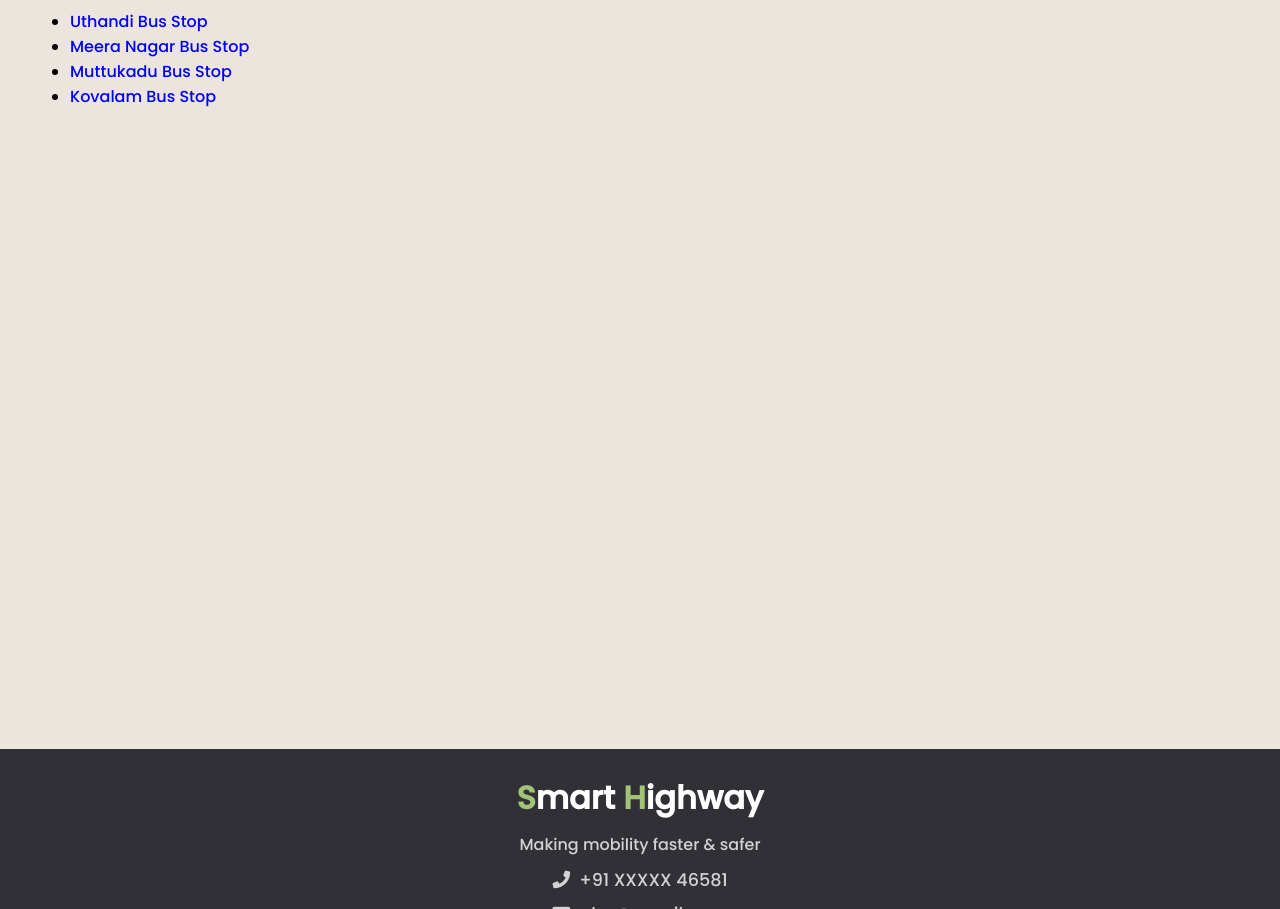
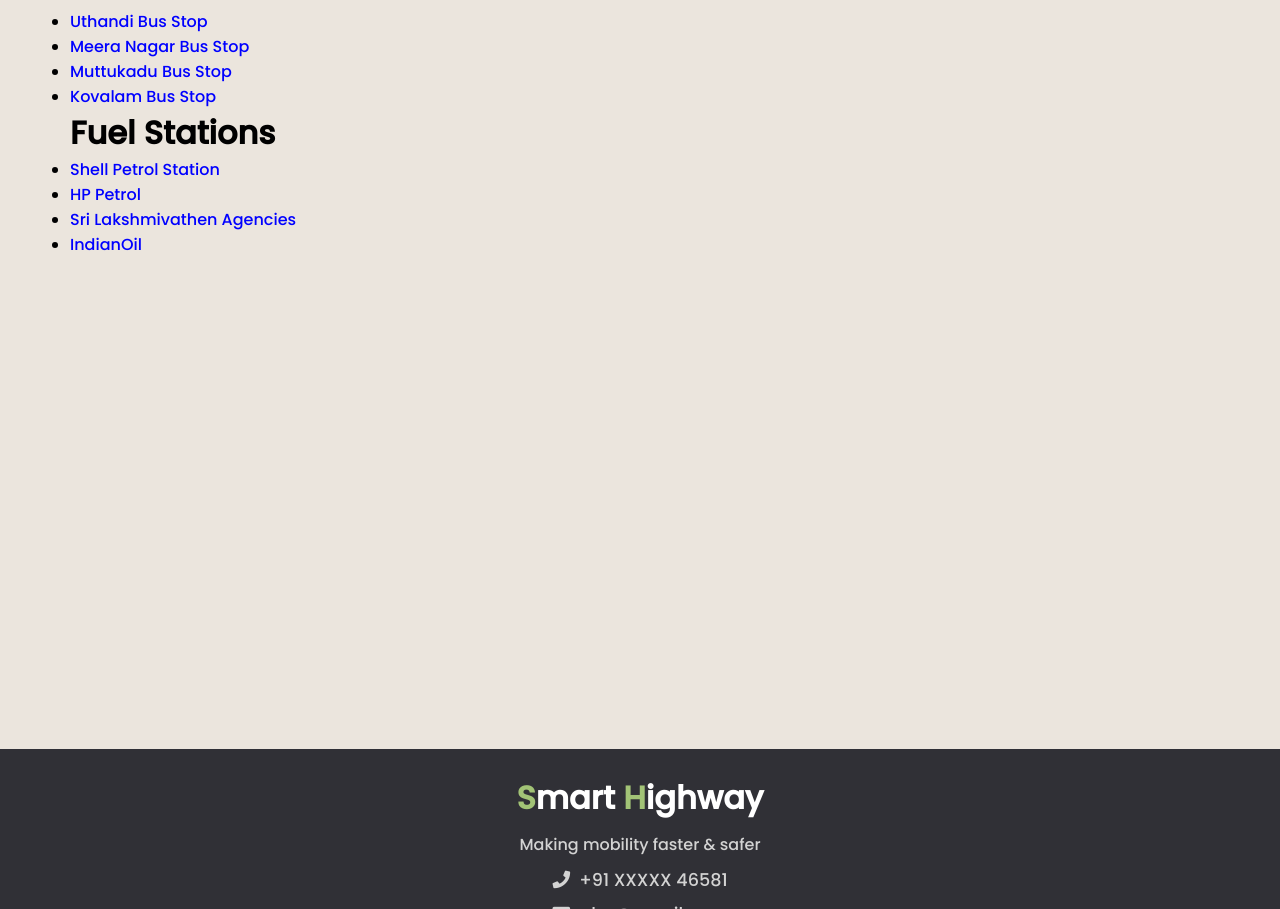
Before and after one commit to iharish25/Achani, a plain HTML site: page stops.html in a window 1280 px wide. Shown: the part 871-1780 px from the top of the page. Drawn offline with Linux system fonts and the light colour scheme.

Commit message:
Update stops.html

```diff
--- a/stops.html
+++ b/stops.html
@@ -96,6 +96,43 @@
                 Kovalam Bus Stop
               </a>
             </li>
+            <h1>Fuel Stations</h1>
+            <li>
+              <a
+                class="stops-link"
+                href="https://g.co/kgs/tLxpYcA"
+                target="_blank"
+              >
+                Shell Petrol Station
+              </a>
+            </li>
+            <li>
+              <a
+                class="stops-link"
+                href="https://g.co/kgs/o3MdQgq"
+                target="_blank"
+              >
+                HP Petrol
+              </a>
+            </li>
+            <li>
+              <a
+                class="stops-link"
+                href="https://g.co/kgs/j5JUkf2"
+                target="_blank"
+              >
+                Sri Lakshmivathen Agencies
+              </a>
+            </li>
+              <li>
+              <a
+                class="stops-link"
+                href="https://g.co/kgs/VHD9UXK"
+                target="_blank"
+              >
+                IndianOil
+              </a>
+            </li>
           </ul>
 
           <!-- // Restaurants list -->
```
